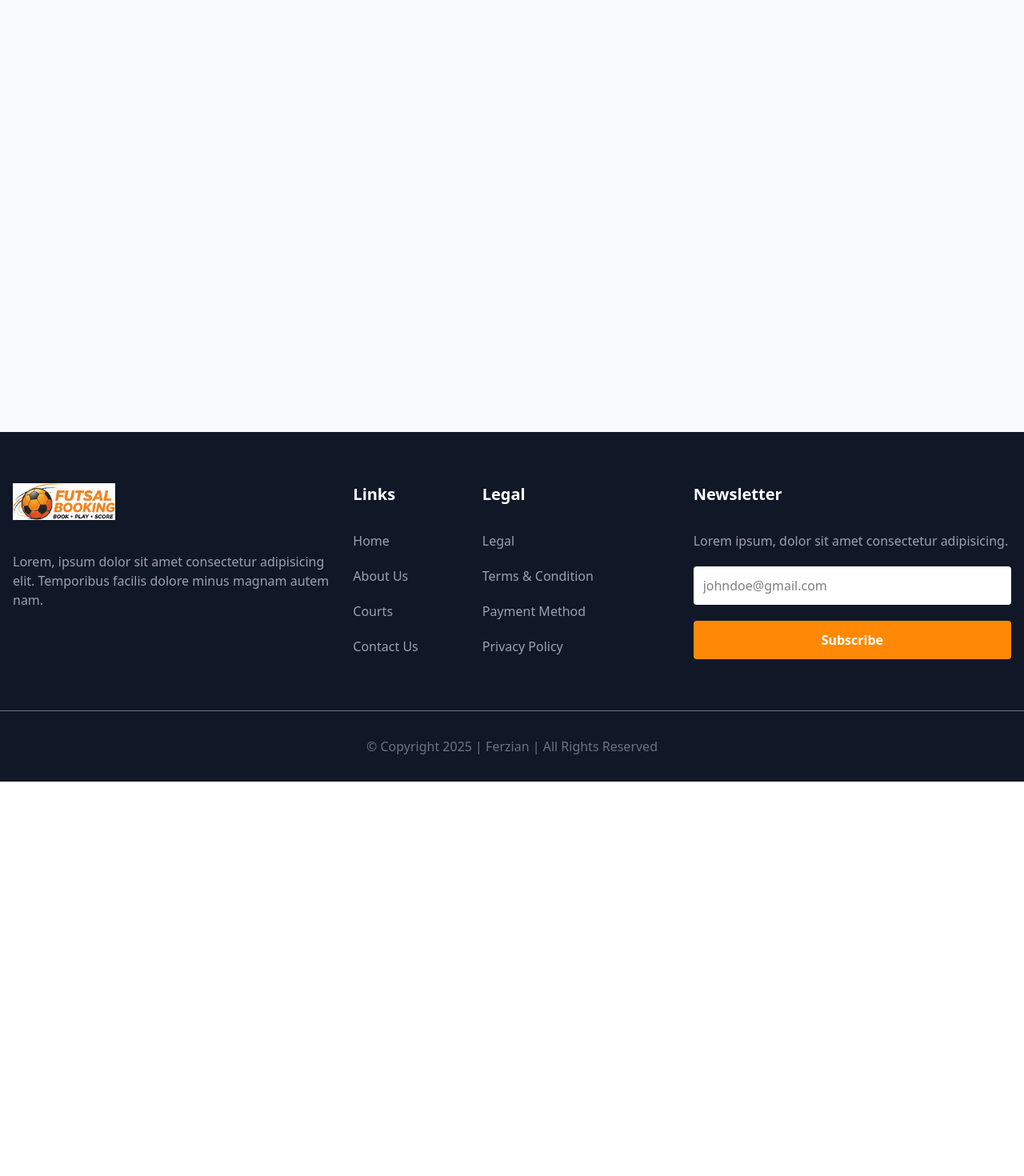
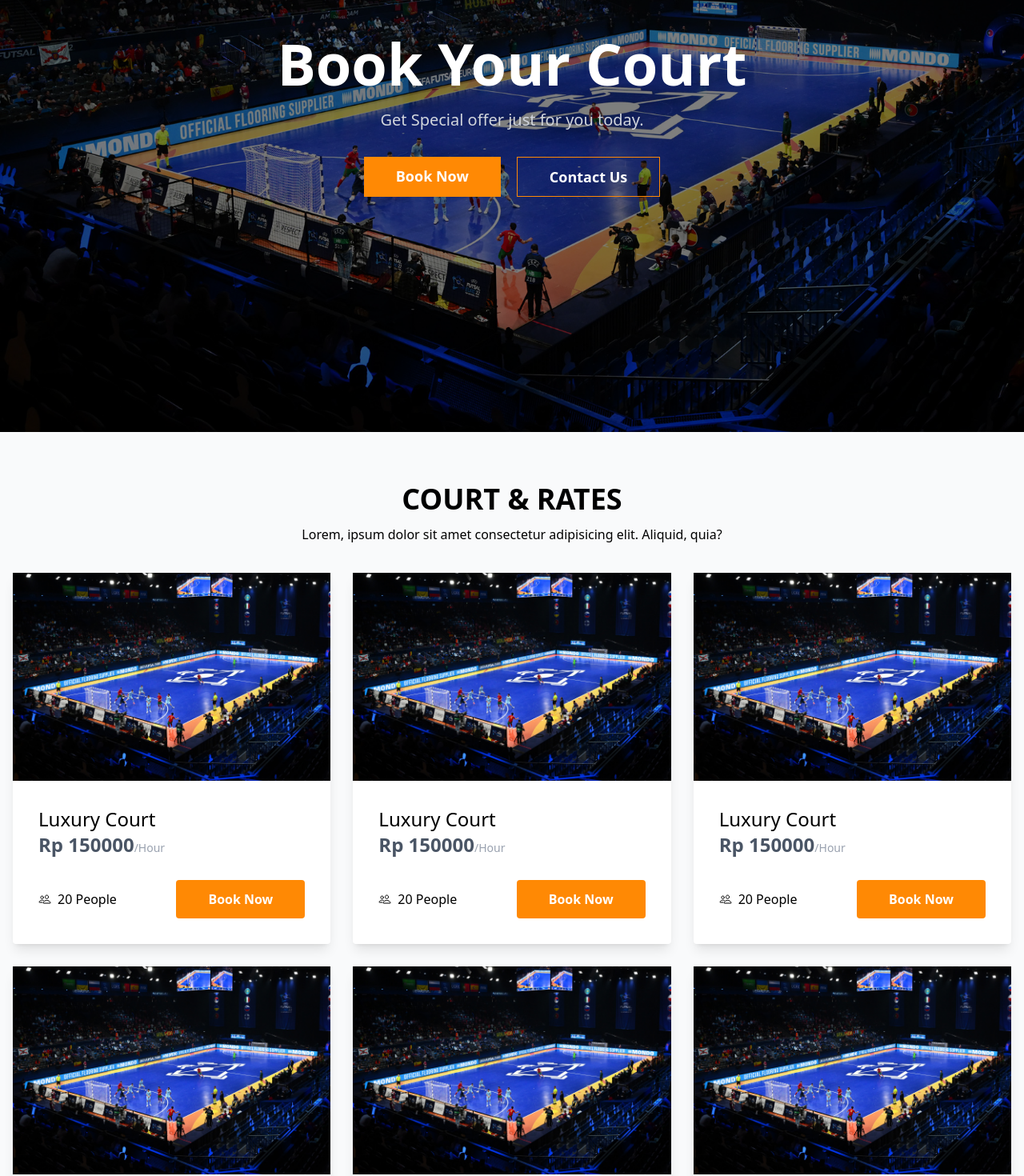
Before and after one commit to ferzian/booking-app, a Next.js app: page / in a window 1280 px wide. Shown: the part 260-1730 px from the top of the page at 80% size. Before the commit the page ends 1237 px from the top, so only its background shows below. Built offline with nearby package versions, Linux system fonts and the light colour scheme.

Commit message:
Hero & Card Section

```diff
--- a/app/page.tsx
+++ b/app/page.tsx
@@ -1,7 +1,20 @@
+import Hero from "@/components/hero";
+import Main from "@/components/main";
+
 export default function Home() {
   return (
     <div>
-      <h1>Home Page</h1>
+      <Hero />
+      <div className="mt-16">
+        <div className="text-center">
+          <h1 className="text-4xl font-bold uppercase">Court & Rates</h1>
+          <p className="py-3">
+            Lorem, ipsum dolor sit amet consectetur adipisicing elit. Aliquid,
+            quia?
+          </p>
+        </div>
+        <Main />
+      </div>
     </div>
   );
 }
--- /dev/null
+++ b/components/card.tsx
@@ -0,0 +1,47 @@
+import Image from "next/image";
+import Link from "next/link";
+import { IoPeopleOutline } from "react-icons/io5";
+
+const Card = () => {
+  return (
+    <div className="bg-white shadow-lg rounded-sm transition duration-100 hover:shadow-sm">
+      <div className="h-[260px] w-auto rounded-t-sm relative">
+        <Image
+          src="/hero.jpg"
+          width={384}
+          height={256}
+          alt="court image"
+          className="w-full h-full object-cover roundted-t-sm"
+        />
+      </div>
+      <div className="p-8">
+        <h4 className="text-2xl font-medium">
+          <Link
+            href="/#"
+            className="hover:text-gray-800 transition duration-150"
+          >
+            Luxury Court
+          </Link>
+        </h4>
+        <h4 className="text-2xl mb-7">
+          <span className="font-semibold text-gray-600">Rp 150000</span>
+          <span className="text-gray-400 text-sm">/Hour</span>
+        </h4>
+        <div className="flex items-center justify-between">
+          <div className="flex items-center space-x-2">
+            <IoPeopleOutline />
+            <span>20 People</span>
+          </div>
+          <Link
+            href="#"
+            className="px-6 py-2.5 md:px-10 md:py-3 font-semibold text-white bg-orange-400 rounded-sm hover:bg-orange-500 transition duration-150"
+          >
+            Book Now
+          </Link>
+        </div>
+      </div>
+    </div>
+  );
+};
+
+export default Card;
--- /dev/null
+++ b/components/hero.tsx
@@ -0,0 +1,42 @@
+import Image from "next/image";
+import Link from "next/link";
+
+const Hero = () => {
+  return (
+    <div className="relative h-screen text-white overflow-hidden">
+      <div className="absolute inset-0">
+        <Image
+          src="/hero.jpg"
+          alt="hero imgae"
+          fill
+          className="object-cover object-center w-full h-full"
+        />
+        <div className="absolute inset-0 bg-black opacity-50"></div>
+      </div>
+      <div className="relative flex flex-col justify-center items-center h-full text-center">
+        <h1 className="text-7xl font-extrabold leading-tight mb-3 capitalize">
+          Book your court
+        </h1>
+        <p className="text-xl text-gray-300 mb-8">
+          Get Special offer just for you today.
+        </p>
+        <div className="flex gap-5">
+          <Link
+            href="/court"
+            className="bg-orange-400 text-white hover:bg-orange-500 py-2.5 px-6 md:px-10 text-lg font-semibold hover:scale-105 hover:shadow-lg"
+          >
+            Book Now
+          </Link>
+          <Link
+            href="/contact"
+            className="bg-transparent border border-orange-400 text-white hover:bg-orange-500 py-2.5 px-6 md:px-10 text-lg font-semibold hover:scale-105 hover:shadow-lg"
+          >
+            Contact Us
+          </Link>
+        </div>
+      </div>
+    </div>
+  );
+};
+
+export default Hero;
--- /dev/null
+++ b/components/main.tsx
@@ -0,0 +1,18 @@
+import Card from "@/components/card";
+
+const Main = () => {
+  return (
+    <div className="max-w-screen-xl py-6 pb-20 px-4 mx-auto">
+      <div className="grid gap-7 md:grid-cols-3">
+        <Card />
+        <Card />
+        <Card />
+        <Card />
+        <Card />
+        <Card />
+      </div>
+    </div>
+  );
+};
+
+export default Main;
```
Also changed, not shown: public/hero.jpg, public/logo.png.
